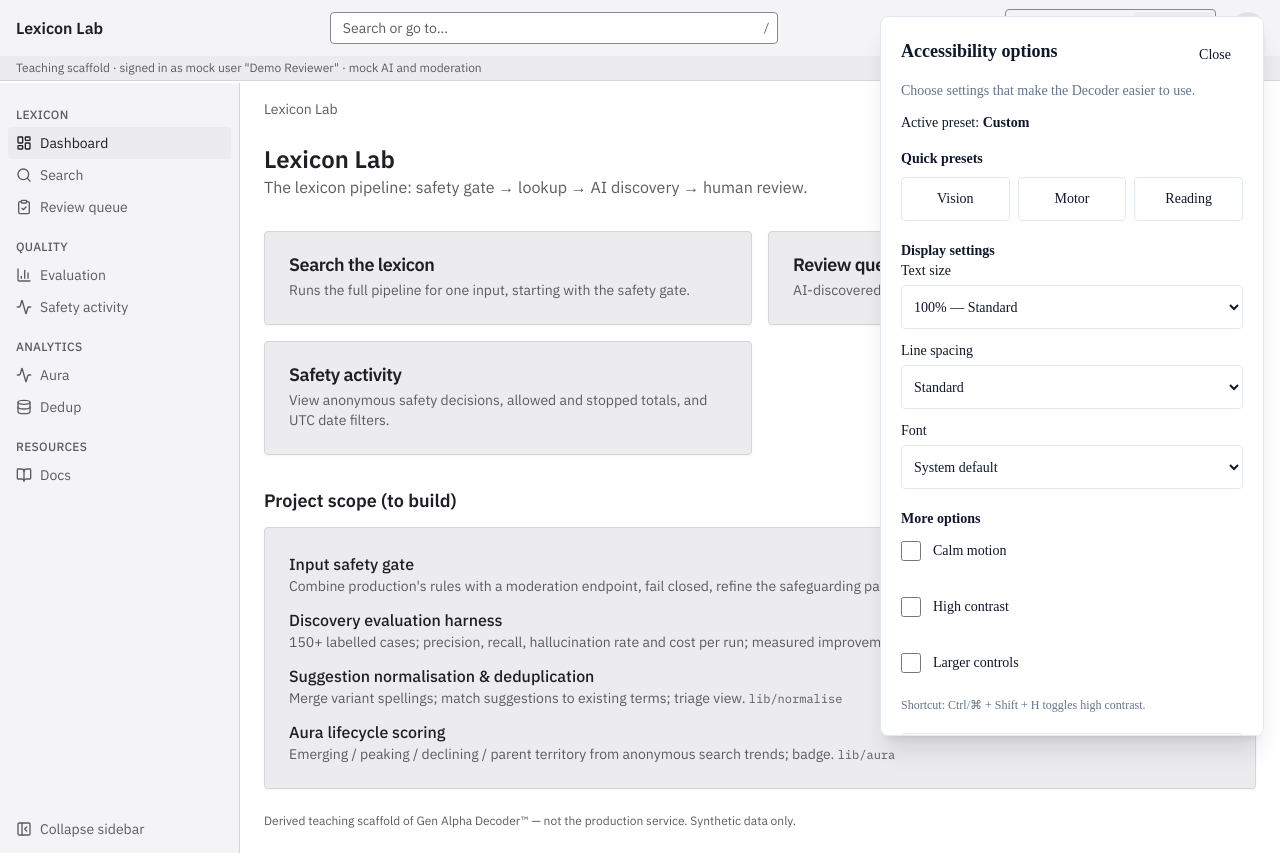
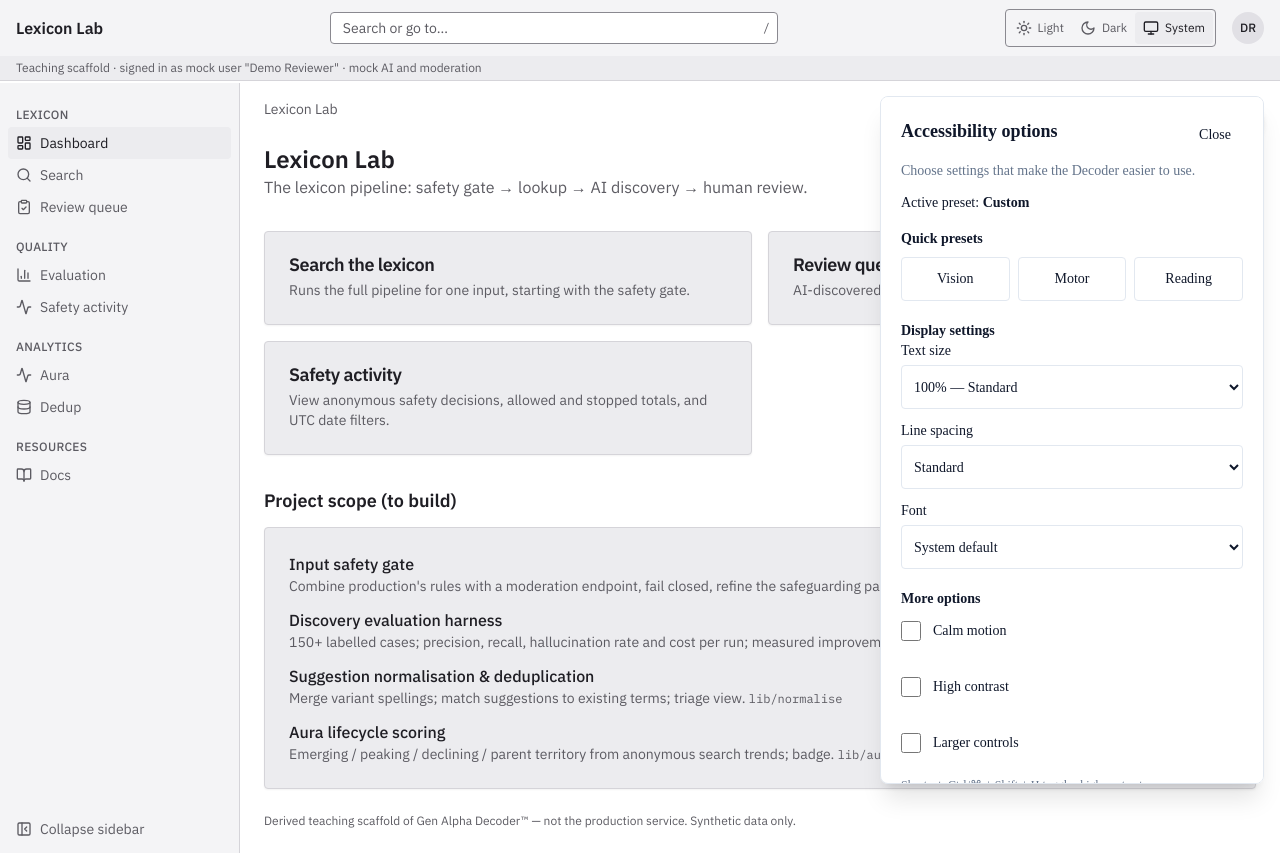
Before and after one commit to joshth/alpha-date, a Next.js app: page /lab in a window 1280 px wide. Both pictures are taken after a click on the button "Accessibility options". Built offline with nearby package versions, Linux system fonts and the light colour scheme.

Commit message:
W18EDATE-165 Place the accessibility launcher and panel below the Lab header

```diff
--- a/components/accessibility/accessibility-controls.tsx
+++ b/components/accessibility/accessibility-controls.tsx
@@ -170,7 +170,7 @@ export function AccessibilityControls() {
         aria-controls="accessibility-options"
         aria-expanded={open}
         onClick={(event) => openSettings(event.currentTarget)}
-        className={`fixed right-4 top-4 z-40 flex size-12 items-center justify-center rounded-full shadow-md hover:brightness-110 ${focusRing}`}
+        className={`fixed right-4 top-24 z-40 flex size-12 items-center justify-center rounded-full shadow-md hover:brightness-110 ${focusRing}`}
       >
         <AccessibilityGlyph />
       </button>
@@ -180,7 +180,7 @@ export function AccessibilityControls() {
         aria-labelledby="accessibility-options-title"
         hidden={!open}
         tabIndex={-1}
-        className="fixed right-4 top-4 z-50 max-h-[90vh] w-[min(24rem,calc(100vw-2rem))] overflow-y-auto rounded-lg border bg-card p-5 text-card-foreground shadow-xl"
+        className="fixed right-4 top-24 z-50 max-h-[calc(100vh-7rem)] w-[min(24rem,calc(100vw-2rem))] overflow-y-auto rounded-lg border bg-card p-5 text-card-foreground shadow-xl"
       >
         <div className="flex items-start justify-between gap-4">
           <h2 id="accessibility-options-title" className="text-lg font-semibold">Accessibility options</h2>
```
